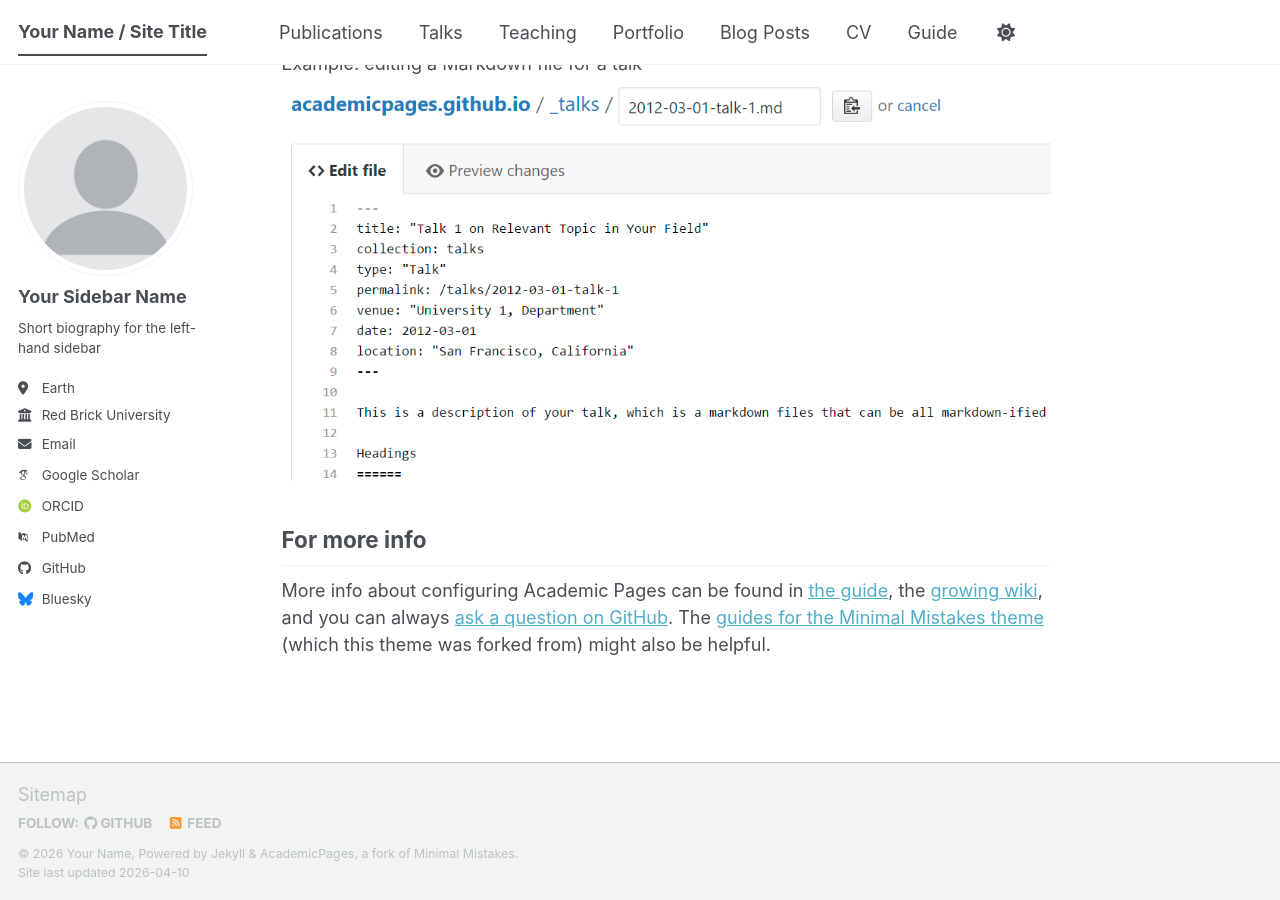
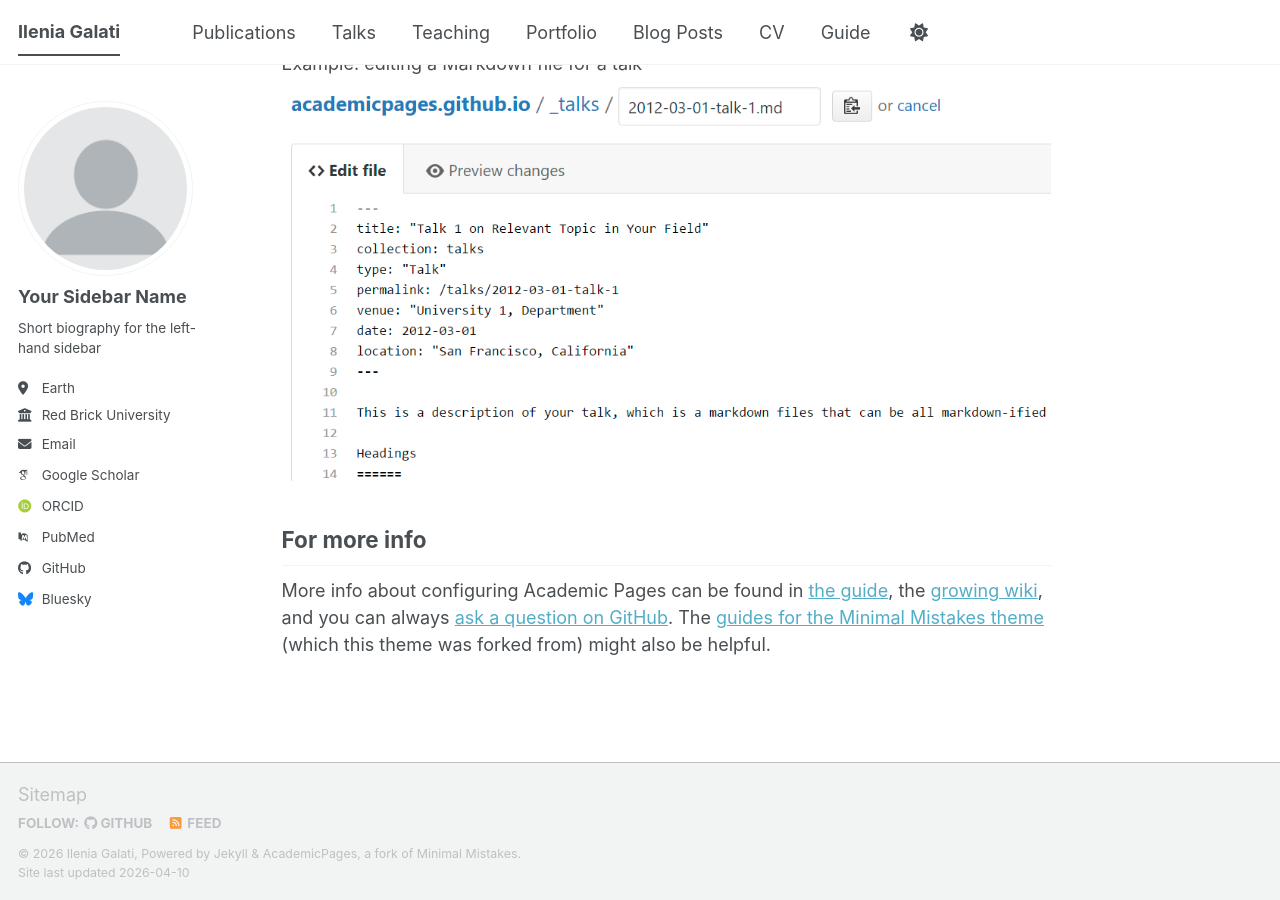
Before and after one commit to ileniagalati/ileniagalati, a Jekyll site: the page built from _pages/about.md, in a window 1280 px wide and 900 px high, scrolled down 2720 px. Built offline with Jekyll 4.4.1, drawn with Linux system fonts in a browser that asks for light colours; some web fonts are replaced; a script bundle is joined from its source files by our own code; library files that are not in the unit come from our copies.

Commit message:
Update site configuration with personal details

```diff
--- a/_config.yml
+++ b/_config.yml
@@ -9,14 +9,14 @@
 # Basic Site Settings
 locale                   : "en-US"
 site_theme               : "default" # The available themes options are "default", "air", "sunrise", "mint", "dirt" and "contrast"
-title                    : "Your Name / Site Title"
+title                    : "Ilenia Galati"
 title_separator          : "-"
-name                     : &name "Your Name"
-description              : &description "Your Name's academic portfolio"   # Update this with a general description of your site, this is the default if not overridden by a page
-url                      : https://academicpages.github.io # The base hostname & protocol for your site e.g. "https://[your GitHub username].github.io",
+name                     : &name "Ilenia Galati"
+description              : &description "Ilenia Galati's academic portfolio"   # Update this with a general description of your site, this is the default if not overridden by a page
+url                      : https://ileniagalati.github.io # The base hostname & protocol for your site e.g. "https://[your GitHub username].github.io",
                                                            # or if you already have some other page hosted on Github then use "https://[your GitHub username].github.io/[Your Repo Name]"
 baseurl                  : "" # the subpath of your site, e.g. "/blog"
-repository               : "academicpages/academicpages.github.io"
+repository               : "ileniagalati/ileniagalati.github.io"
 
 # Site Author - The following control what appear as part of the author content on the side bar.
 #               If a field is blank the icon and link will not appear, otherwise it will be shown.
```
